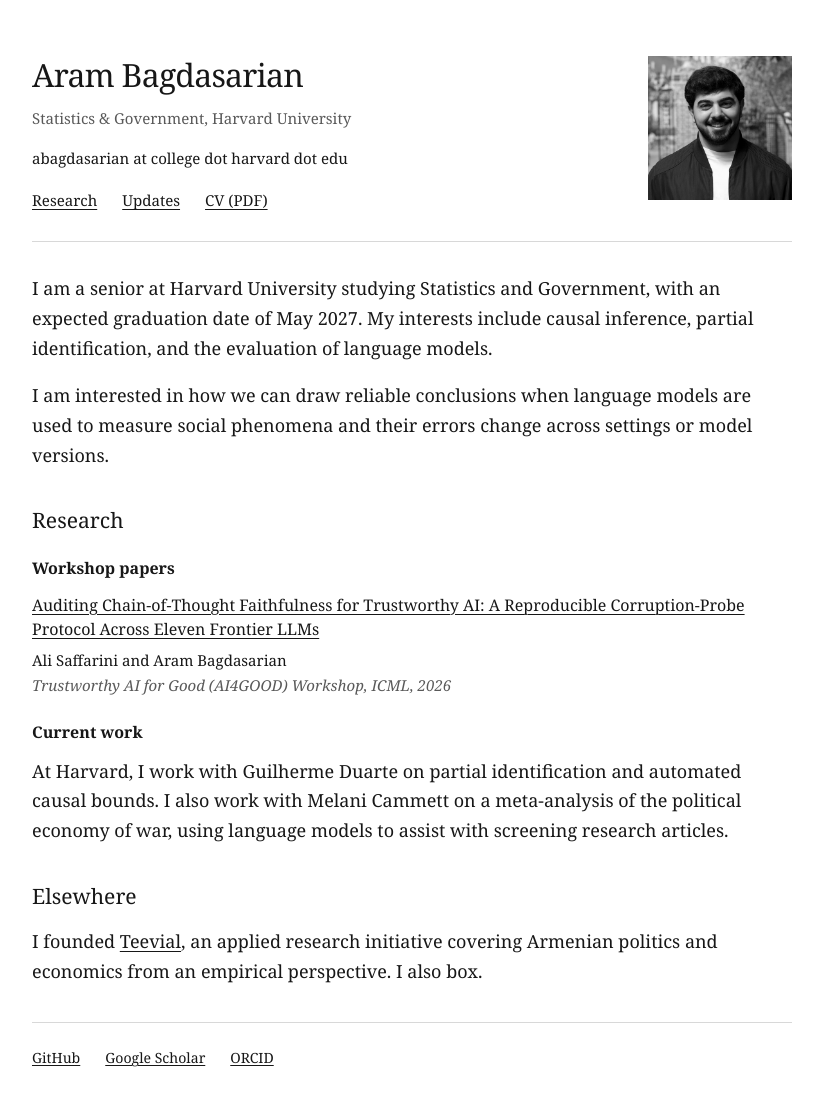
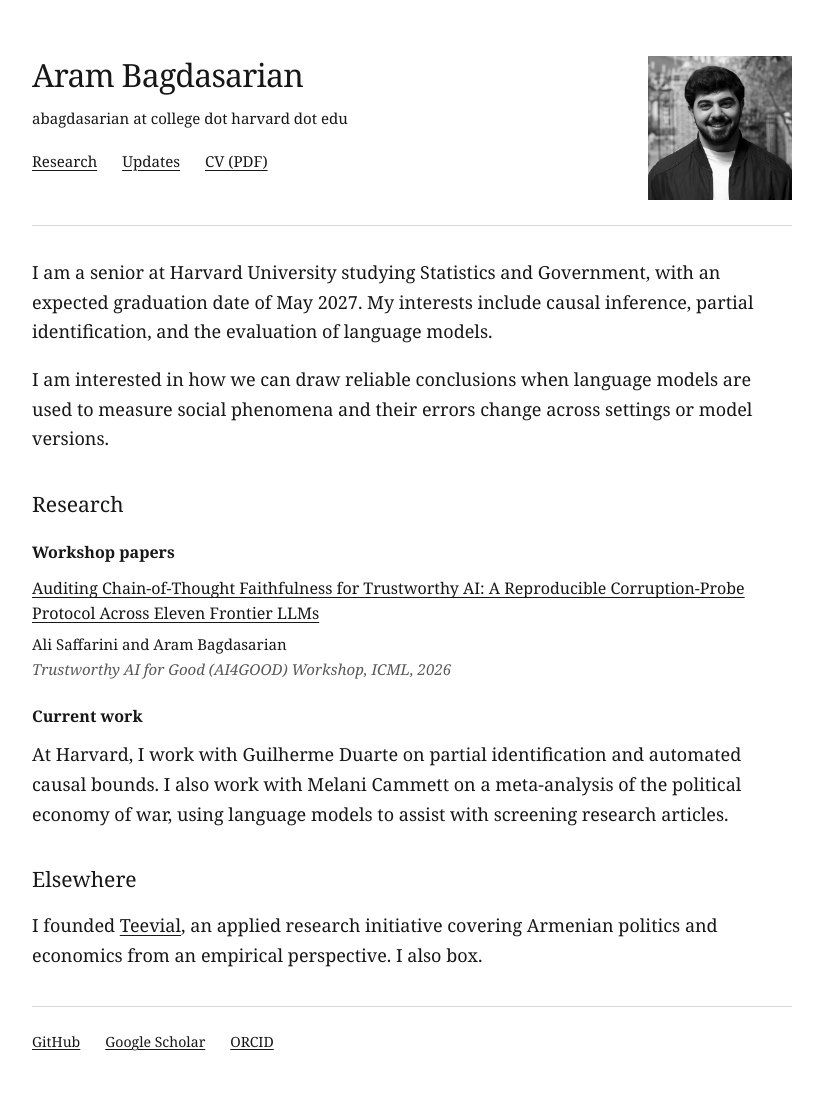
Before and after one commit to arambagdasarian/arambagdasarian.github.io, a Jekyll site: the page built from index.html, in a window 1280 px wide. Shown: the whole page, without its empty margins (228-1051 px from the left). Built offline with Jekyll 4.4.1, drawn with Linux system fonts in a browser that asks for light colours.

Commit message:
Remove affiliation line from the site header

```diff
--- a/_layouts/default.html
+++ b/_layouts/default.html
@@ -24,7 +24,6 @@
       {% if page.home %}
       <img class="portrait" src="{{ '/assets/images/aram-bagdasarian.jpg' | relative_url }}" alt="Aram Bagdasarian" width="448" height="448">
       <h1 class="site-name">{{ site.title }}</h1>
-      <p class="affiliation">Statistics &amp; Government, Harvard University</p>
       {% else %}
       <a class="site-name home-link" href="{{ '/' | relative_url }}">{{ site.title }}</a>
       {% endif %}
--- a/assets/style.css
+++ b/assets/style.css
@@ -27,7 +27,7 @@
 .affiliation { color: var(--muted); font-size: .94rem; margin: 10px 0 15px; }
 .contact-email { font-size: .94rem; margin: 0 0 15px; }
 nav { display: flex; flex-wrap: wrap; gap: 6px 25px; font-size: .94rem; }
-.home-link + .contact-email { margin-top: 10px; }
+.site-name + .contact-email { margin-top: 10px; }
 nav a { padding: 3px 0; }
 nav [aria-current="page"] { text-decoration-thickness: 2px; }
 main { min-height: 180px; }
```
